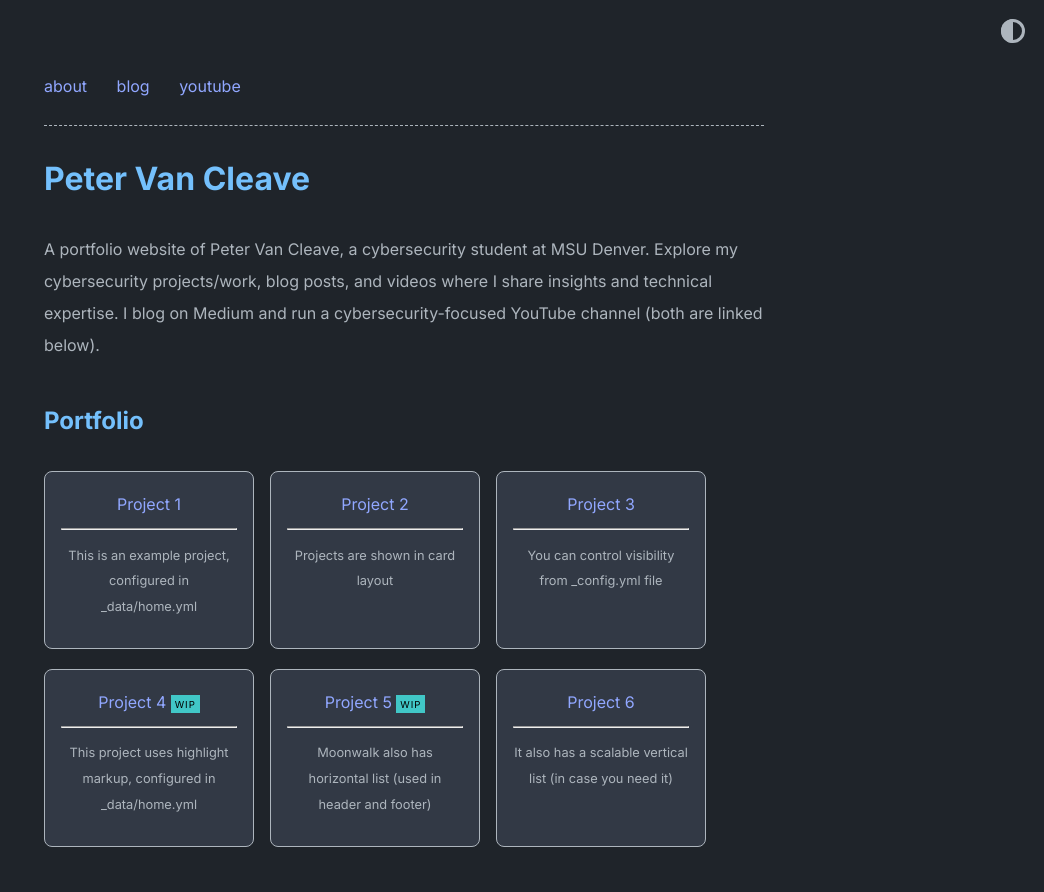
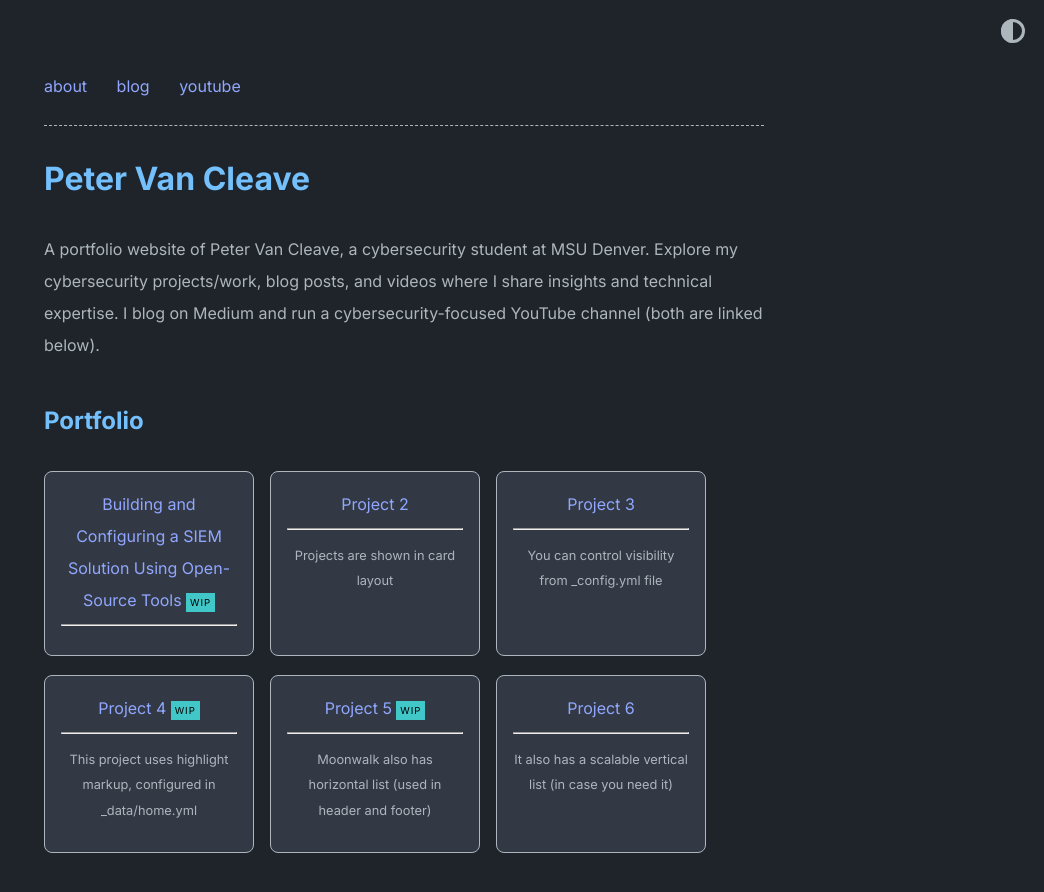
Before and after one commit to petervancleave/petervancleave.github.io, a Jekyll site: the page built from index.md, in a window 1280 px wide and 900 px high. Shown: the top 892 px of the window, without its empty margins (236-1280 px from the left). Built offline with Jekyll 4.4.1, drawn with Linux system fonts in a browser that asks for light colours.

Commit message:
Update home.yml

```diff
--- a/_data/home.yml
+++ b/_data/home.yml
@@ -9,9 +9,10 @@ navbar_entries:
     url:
 
 project_entries:
-  - title: Project 1
+  - title: Building and Configuring a SIEM Solution Using Open-Source Tools
     url: overview-post
-    desc: This is an example project, configured in _data/home.yml
+    desc:
+    highlight: WIP
 
   - title: Project 2
     url: overview-post
```
